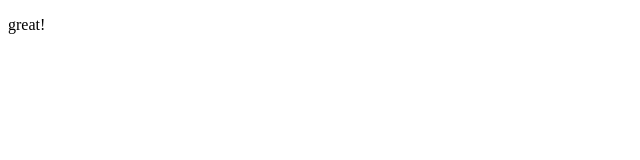
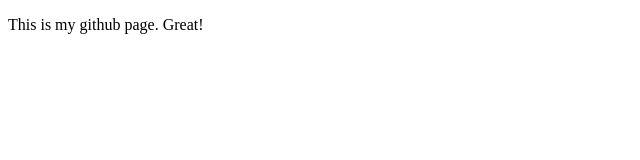
Before and after one commit to nusgeek/nusgeek.github.io, a plain HTML site: page index.html in a window 1280 px wide. Shown: the whole page, without its empty margins (0-640 px from the left). Drawn offline with Linux system fonts and the light colour scheme.

Commit message:
Update index.html

```diff
--- a/index.html
+++ b/index.html
@@ -3,6 +3,6 @@
 <head>
 </head>
 <body>
-  <p> great!</p>
+  <p> This is my github page. Great!</p>
 </body>
 </html>
```
